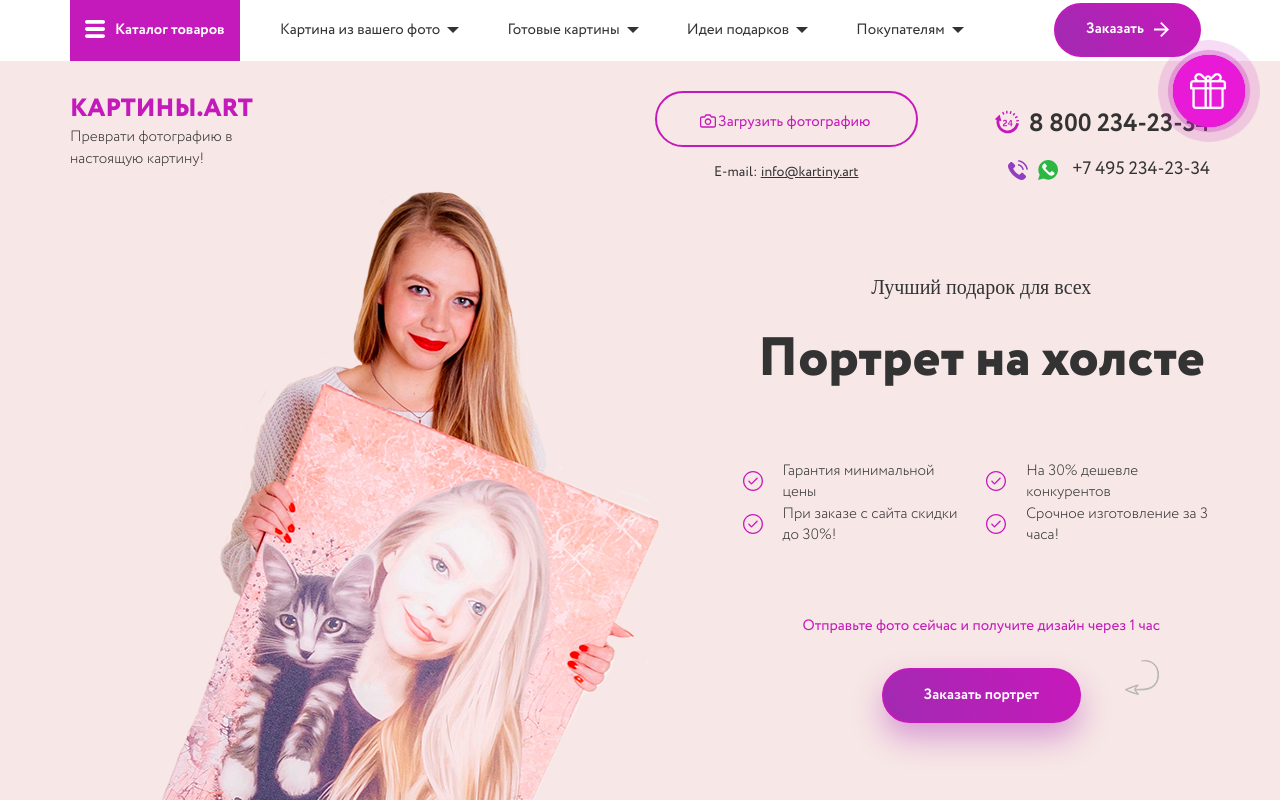
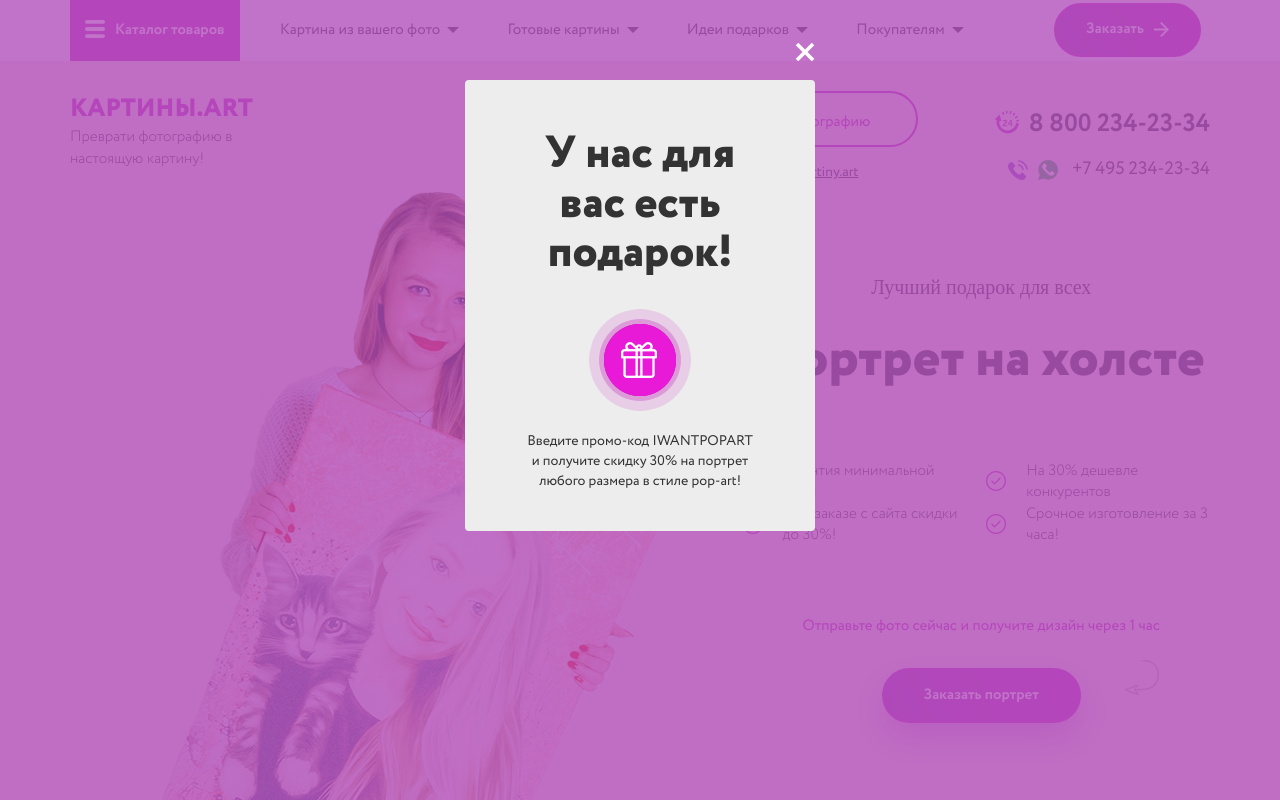
Before and after one commit to dooev/diplom_JS_3.0, a website: page www/index.html in a window 1280 px wide. Shown: the top 800 px of the page. Drawn offline with Linux system fonts and the light colour scheme; a web font is replaced by a local one.

Commit message:
Модальное окно при пролистывании (подарок в конце)

```diff
--- a/www/css/main.css
+++ b/www/css/main.css
@@ -836,6 +836,7 @@ h4 {
 .feedback {
   background-color: #f7e7e6;
   padding: 9rem 0;
+  overflow: hidden;
 }
 .feedback-slider-item {
   padding-bottom: 5rem;
@@ -1543,6 +1544,7 @@ h4 {
   .card-3 img {
     float: right;
   }
+
   .feedback-slider-item {
     padding-bottom: 0;
   }
--- a/www/js/common.js
+++ b/www/js/common.js
@@ -1,21 +1,57 @@
 window.addEventListener('DOMContentLoaded', function() {
 
+// Global START
+
+   //переменные
+   let btn_gift = document.querySelector('.fixed-gift'),
+      popup_gift = document.querySelector('.popup-gift'),
+      html = document.querySelector('html'),
+      style = getComputedStyle(html);
+   // функции
+   function showGift () {
+      popup_gift.classList.add('show');
+      // popup_gift.classList.remove('hide');
+      btn_gift.classList.remove('infinite');
+      btn_gift.classList.remove('pulse');
+      setTimeout(function() {
+         btn_gift.classList.add('hide');
+      }, 500);
+   }
+
+   // function show(target, regExpr, classToShow) {
+   //    if (regExpr.test(target.className)) {
+   //       classToShow.classList.add('show');
+   //    }
+   // };
+
+   // function hide (divS, popupClassName, ) {
+   //    for (var i = 0; i < divS.length; i++) {
+   //       divS[i].addEventListener('click', function(event) {
+   //          let target = event.target;
+   //          if (target.className === 'popup-close') {
+   //             popupClassName.classList.remove('show');
+   //             popupClassName.classList.add('hide');
+   //          } else if (this.className === 'popup-content') {
+   //             popupClassName.classList.remove('hide');
+   //             popupClassName.classList.add('show');
+   //          } else {
+   //             popupClassName.classList.remove('show');
+   //             popupClassName.classList.add('hide');
+   //          }
+   //       }, true);
+   //    }
+   // }
+
+// Global END
 
 // Gift START Модальное окно с подарком
-   function showGift() {
-
-      let btn_gift = document.querySelector('.fixed-gift'),
-         popup_gift = document.querySelector('.popup-gift');
+   function Gift() {
 
       btn_gift.addEventListener('click', function() {
-         popup_gift.classList.add('show');
-         // popup_gift.classList.remove('hide');
-         btn_gift.classList.remove('infinite');
-         btn_gift.classList.remove('pulse');
-         setTimeout(function() {
-            btn_gift.classList.add('hide');
-         }, 500);
+         showGift();
       });
+
+
 
       popup_gift.addEventListener('click', function(event) {
          let target = event.target;
@@ -27,7 +63,7 @@ window.addEventListener('DOMContentLoaded', function() {
          }
       });
    }
-   showGift();
+   Gift();
 // Gift END Модальное окно с подарком
 
 // showDesign START Модальные окна popup-design
@@ -576,9 +612,8 @@ window.addEventListener('DOMContentLoaded', function() {
 
 //  START Гамбургер-меню
    function burger () {
-      let html = document.querySelector('html'),
-         style = getComputedStyle(html),
-         width = style.width.replace(/px/, ''),
+
+      let width = style.offsetWidth,
          burger =  document.querySelector('.burger'),
          burger_menu = document.querySelector('.burger-menu');
 
@@ -605,8 +640,6 @@ window.addEventListener('DOMContentLoaded', function() {
          else {
             burger_menu.classList.remove('show');
             burger.classList.add('bad-width');
-
-
          }
       });
 
@@ -615,39 +648,54 @@ window.addEventListener('DOMContentLoaded', function() {
 //  END Гамбургер-меню
 
 
+//  START Модальное окно при пролистывании
+   function showModalOnEnd (){
+
+      let heightFull = Math.max(
+          document.body.scrollHeight, document.documentElement.scrollHeight,
+           document.body.offsetHeight, document.documentElement.offsetHeight,
+           document.body.clientHeight, document.documentElement.clientHeight),
+         btnAll = document.querySelectorAll('button'),
+         btnClickIndex = 0;
+
+         for (var i = 0; i < btnAll.length; i++) {
+            btnAll[i].addEventListener('click', function() {
+               btnClickIndex++;
+            });
+         }
+
+      window.addEventListener("scroll", function(){
+
+         let heightWindow = document.documentElement.clientHeight,
+            heightScroll = window.pageYOffset || document.documentElement.scrollTop,
+            userScroll = heightWindow + heightScroll + '';
+            userScroll = userScroll.substring(0,5);
+            userScroll = +userScroll;
+
+         // console.log("heightAll", heightFull);
+            // console.log("heightScroll", heightScroll);
+
+         // console.log("Full = Scroll + Window", userScroll);
+
+         if (btn_gift.classList.contains('hide')) {
+         }
+         else if(btnClickIndex < 1){
+            if (heightFull === userScroll || heightFull === (++userScroll) ||
+               heightFull === (--userScroll)) {
+               showGift();
+            }
+         }
+      });
+
+   }
+   showModalOnEnd();
+//  END Модальное окно при пролистывании
+
+
+
+
 }); // GENERAL END
 
-// For All START
-
-//переменные
-// let popup_content = document.querySelectorAll('.popup-content');
-
-// функции
-// function show(target, regExpr, classToShow) {
-//    if (regExpr.test(target.className)) {
-//       classToShow.classList.add('show');
-//    }
-// };
-
-// function hide (divS, popupClassName, ) {
-//    for (var i = 0; i < divS.length; i++) {
-//       divS[i].addEventListener('click', function(event) {
-//          let target = event.target;
-//          if (target.className === 'popup-close') {
-//             popupClassName.classList.remove('show');
-//             popupClassName.classList.add('hide');
-//          } else if (this.className === 'popup-content') {
-//             popupClassName.classList.remove('hide');
-//             popupClassName.classList.add('show');
-//          } else {
-//             popupClassName.classList.remove('show');
-//             popupClassName.classList.add('hide');
-//          }
-//       }, true);
-//    }
-// }
-
-// For All END
 
 
 
```
